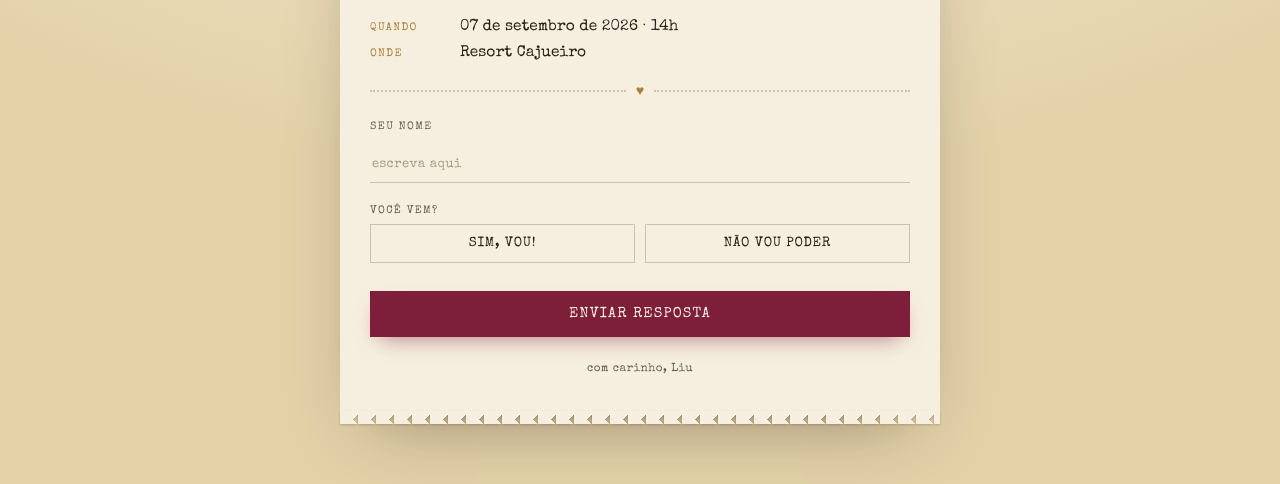
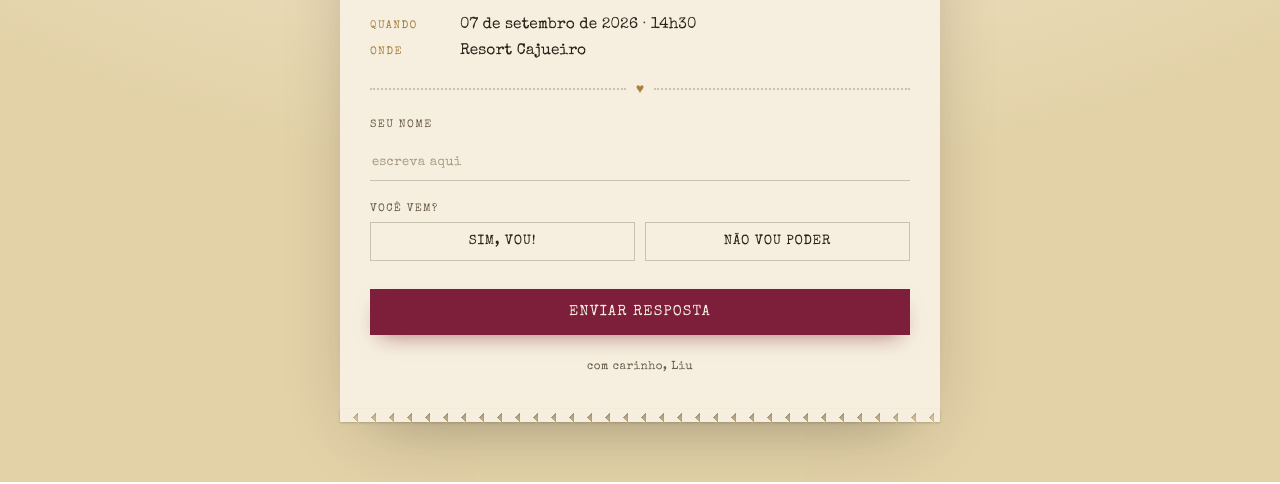
Before and after one commit to datum-studio/liu-rsvp, a plain HTML site: page index.html in a window 1280 px wide. Shown: the part 442-926 px from the top of the page. Drawn offline with nearby package versions, Linux system fonts and the light colour scheme.

Commit message:
Add files via upload

```diff
--- a/firebase-config.js
+++ b/firebase-config.js
@@ -6,12 +6,12 @@
 // quem protege seus dados são as regras em firestore.rules, não esconder essa config.
 
 export const firebaseConfig = {
-  apiKey: "AIzaSyB_JEPdp0q_nh2VHJyjsFZ57SHmDX3rU_Q",
-  authDomain: "liu-rsvp.firebaseapp.com",
-  projectId: "liu-rsvp",
-  storageBucket: "liu-rsvp.firebasestorage.app",
-  messagingSenderId: "860782968179",
-  appId: "1:860782968179:web:9f1c9f7833ef0486f45906",
+  apiKey: "COLE_AQUI_SUA_API_KEY",
+  authDomain: "SEU-PROJETO.firebaseapp.com",
+  projectId: "SEU-PROJETO",
+  storageBucket: "SEU-PROJETO.appspot.com",
+  messagingSenderId: "000000000000",
+  appId: "1:000000000000:web:xxxxxxxxxxxxxxxxxxxxxx",
 };
 
 // Dados do evento — mude aqui se algum detalhe da festa mudar.
--- a/index.html
+++ b/index.html
@@ -33,7 +33,7 @@
         <p class="script-sub">vem comemorar comigo?</p>
 
         <div class="details">
-          <div class="row"><span class="k">QUANDO</span><span class="v">07 de setembro de 2026 &middot; 14h</span></div>
+          <div class="row"><span class="k">QUANDO</span><span class="v">07 de setembro de 2026 &middot; 14h30</span></div>
           <div class="row"><span class="k">ONDE</span><span class="v">Resort Cajueiro</span></div>
         </div>
 
@@ -76,7 +76,7 @@
         <h1 class="title" id="success-title">Combinado!</h1>
         <p class="script-sub" id="success-sub">te espero lá ♡</p>
         <div class="details" id="success-details">
-          <div class="row"><span class="k">QUANDO</span><span class="v">07 de setembro de 2026 &middot; 14h</span></div>
+          <div class="row"><span class="k">QUANDO</span><span class="v">07 de setembro de 2026 &middot; 14h30</span></div>
           <div class="row"><span class="k">ONDE</span><span class="v">Resort Cajueiro</span></div>
         </div>
       </div>
```
Also changed, not shown: assets/polaroid.jpg.
